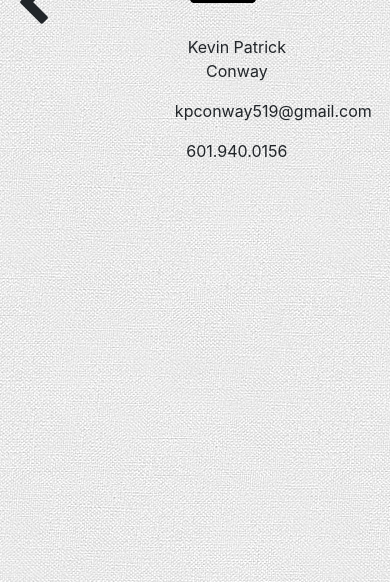
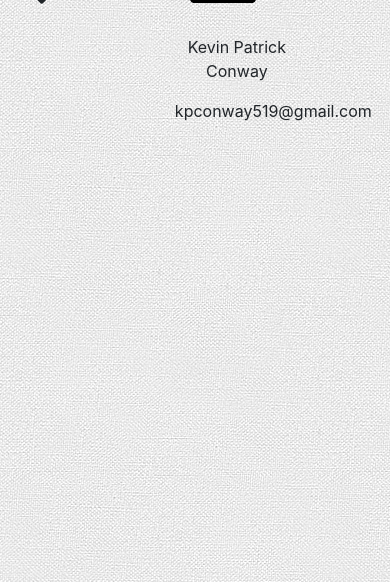
Before and after one commit to Kpconway519/Kpconway519.github.io, a plain HTML site: page contact.html in a window 390 px wide. Shown: the part 262-844 px from the top of the page. Drawn offline with nearby package versions, Linux system fonts and the light colour scheme.

Commit message:
removed phone from contact page

```diff
--- a/contact.html
+++ b/contact.html
@@ -18,7 +18,6 @@
             <a href="https://www.linkedin.com/in/kpconway519">LinkedIn<img src="images/In-Black-66px-R.png"></a>
             <p>Kevin Patrick Conway</p>
             <p>kpconway519@gmail.com</p>
-            <p>601.940.0156</p>
         </div>
        <div> </div>
     </div>
```
